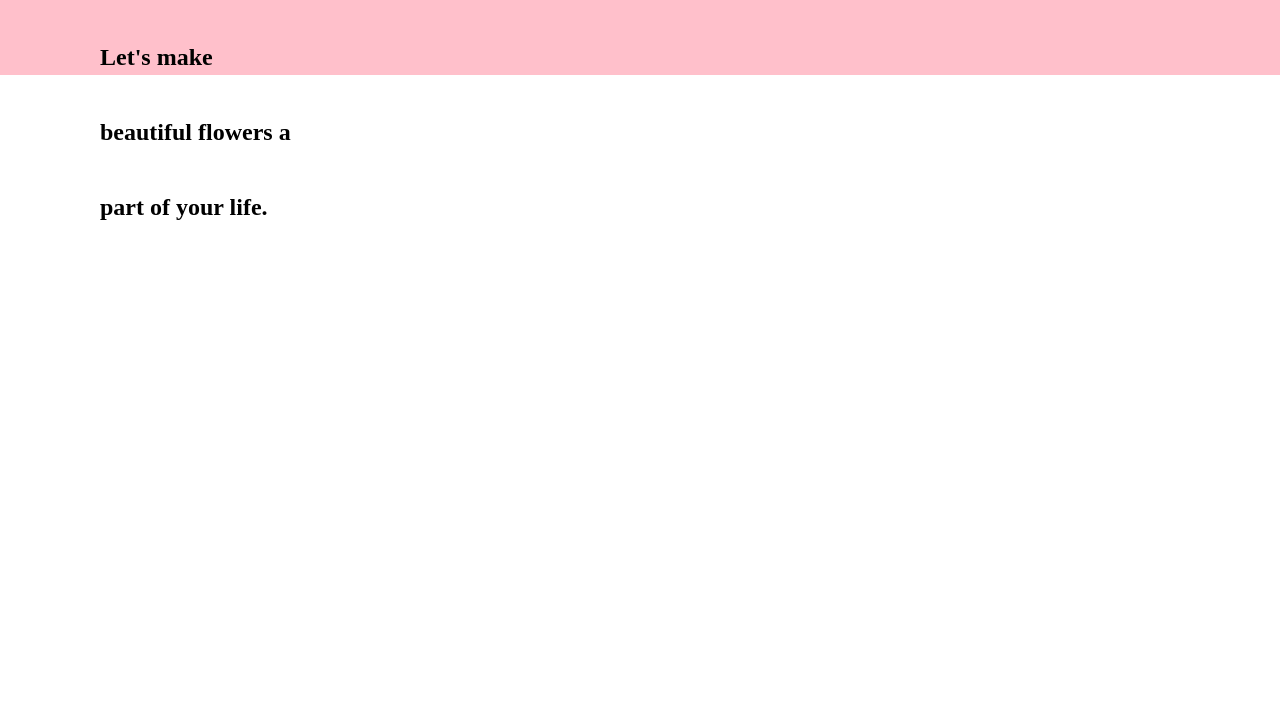
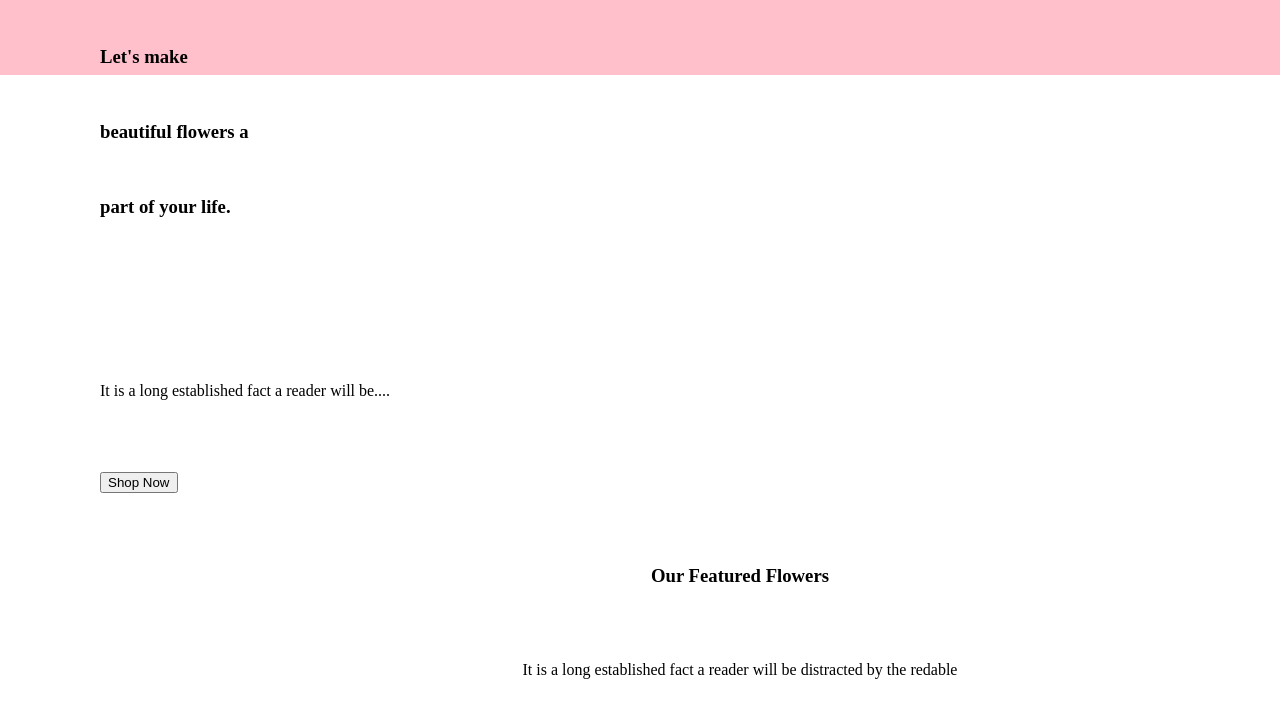
Before and after one commit to MdShazadurRahman/Assignment-01, a plain HTML site: page index.html in a window 1280 px wide. Drawn offline with Linux system fonts and the light colour scheme.

Commit message:
Online Flower Shop

```diff
--- a/index.html
+++ b/index.html
@@ -11,10 +11,20 @@
         <header>
 
         </header>
+        <section>
         <div class="header">
-            <h1><b>Let's make <br> beautiful flowers a  <br> part of your life.</b></h1>
+            <h1><b>Let's make <br> beautiful flowers a  <br> part of your life.</b></h1><br>
+            <p>It is a long established fact a reader will be....</p>
+            <button>Shop Now</button><br>
+        </div>
+        </section>
 
-        </div>
+        <section>
+            <div class="name">
+            <h3><b>Our Featured Flowers</b></h3>
+            <p>It is a long established fact a reader will be distracted by  the redable</p>
+            </div>
+        </section>
     </nav>
 </body>
 </html>
--- a/style.css
+++ b/style.css
@@ -12,6 +12,14 @@ nav{
     background-color: pink;
 }
 
+.name > h3{
+        text-align: center;
+}
+
+.name > p{
+        text-align: center;
+}
+
 .header{
 
 }
```
